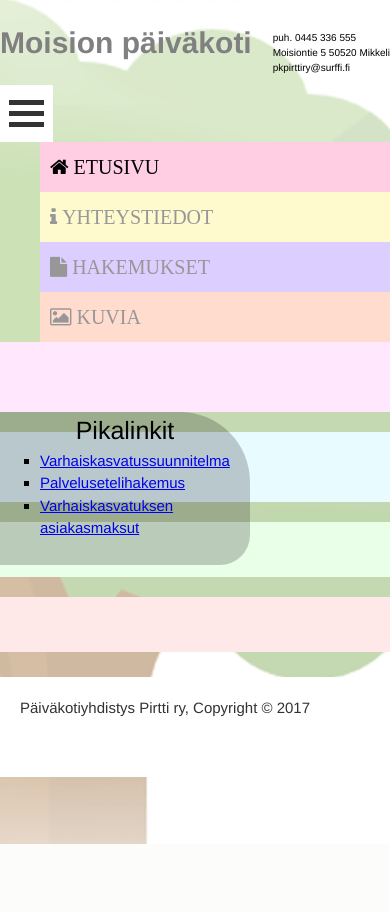
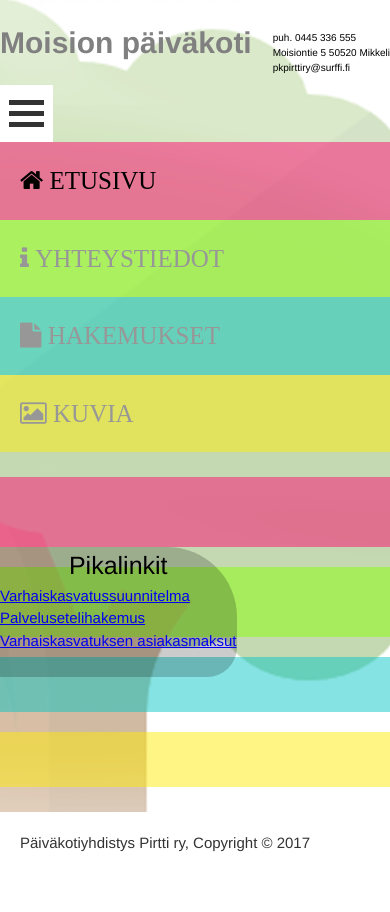
Before and after one commit to datamonnit/pirtti, a PHP site: page /moisionpaivakoti/moisionpaivakoti.html in a window 390 px wide; the page is wider, and only the part inside the window is pictured. Before the commit the page ends 844 px from the top of that part, so only its background shows below. Run offline with PHP 8.4, Linux system fonts and the light colour scheme; some libraries are stand-ins or nearby versions.

Commit message:
Valikon painikkeiden ja etusivun containereiden värejen vaihto

```diff
--- a/assets/css/style.css
+++ b/assets/css/style.css
@@ -37,7 +37,7 @@ body{
   height: auto;
   overflow:hidden;
   color: black;
-  background-color: #ffe8fe;
+  background-color:  rgba(255, 0, 109, 0.48);
   padding: 20px;
 
 
@@ -79,7 +79,7 @@ body{
   height: auto;
   overflow:hidden;
   color: black;
-  background-color: #e8fbff;
+  background-color: rgba(133, 255, 0, 0.48);
   padding: 20px;
   display: block;
 }
@@ -90,7 +90,7 @@ body{
   height: auto;
   overflow:hidden;
   color: black;
-  background-color: #e9ffe8;
+  background-color: rgba(0, 196, 196, 0.48);
   padding: 20px;
 
 
@@ -102,7 +102,7 @@ body{
   height: auto;
   overflow:hidden;
   color: black;
-  background-color: #ffe8e8;
+  background-color: rgba(255, 235, 0, 0.48);
   padding: 20px;
 
 
@@ -288,7 +288,7 @@ h3 {
 
 ul{
   margin:0;
-  padding: 1;
+  padding: 0;
 }
 
 .container h1 {
@@ -338,7 +338,7 @@ header nav{
 nav ul li {display: inline-block; }
 
 li.tab1{
-  background-color: #ffcee3;
+  background-color:  rgba(255, 0, 109, 0.48);
   padding: 20px;
   -ms-transform: rotate(-8deg); /* IE 9 */
   -webkit-transform: rotate(-8deg); /* Chrome, Safari, Opera */
@@ -363,7 +363,7 @@ li.tab3{
 } */
 
 li.tab4{
-  background-color:#ceffcc;
+  background-color: rgba(133, 255, 0, 0.48);
   padding: 20px;
   -ms-transform: rotate(7deg); /* IE 9 */
   -webkit-transform: rotate(7deg); /* Chrome, Safari, Opera */
@@ -371,7 +371,7 @@ li.tab4{
 }
 
 li.tab5{
-  background-color: #dcceff;
+  background-color: rgba(0, 196, 196, 0.48);
   padding: 20px;
   -ms-transform: rotate(-8deg); /* IE 9 */
   -webkit-transform: rotate(-8deg); /* Chrome, Safari, Opera */
@@ -379,7 +379,7 @@ li.tab5{
 }
 
 li.tab6{
-  background-color: #ffdcce;
+  background-color: rgba(255, 235, 0, 0.48);
   padding: 20px;
   -ms-transform: rotate(5deg); /* IE 9 */
   -webkit-transform: rotate(5deg); /* Chrome, Safari, Opera */
@@ -592,12 +592,11 @@ display: none;
   }
 
   li.tab1{
-    float: left;
-    background-color: #ffcee3;
-    padding: 10px;
+
+    background-color: rgba(255, 0, 109, 0.48);
     width: 95vw;
     text-align: left;
-    font-size: 20px;
+    font-size: 25px;
     -ms-transform: rotate(0deg); /* IE 9 */
     -webkit-transform: rotate(0deg); /* Chrome, Safari, Opera */
     transform: rotate(0deg);
@@ -629,36 +628,30 @@ display: none;
     }
 
   li.tab4{
-    background-color: #fff9ce;
-    padding: 10px;
-    float: left;
+    background-color: rgba(133, 255, 0, 0.48);
     width: 95vw;
     text-align: left;
-    font-size: 20px;
+    font-size: 25px;
     -ms-transform: rotate(0deg); /* IE 9 */
     -webkit-transform: rotate(0deg); /* Chrome, Safari, Opera */
     transform: rotate(0deg);
     }
 
   li.tab5{
-    background-color: #dcceff;
-    padding: 10px;
-    float: left;
+    background-color: rgba(0, 196, 196, 0.48);
     width: 95vw;
     text-align: left;
-    font-size: 20px;
+    font-size: 25px;
     -ms-transform: rotate(0deg); /* IE 9 */
     -webkit-transform: rotate(0deg); /* Chrome, Safari, Opera */
     transform: rotate(0deg);
     }
 
   li.tab6{
-    background-color: #ffdcce;
-    padding: 10px;
-    float: left;
+    background-color: rgba(255, 235, 0, 0.48);
     width: 95vw;
     text-align: left;
-    font-size: 20px;
+    font-size: 25px;
     -ms-transform: rotate(0deg); /* IE 9 */
     -webkit-transform: rotate(0deg); /* Chrome, Safari, Opera */
     transform: rotate(0deg);
@@ -672,7 +665,7 @@ display: none;
      width:91vw;
      overflow:hidden;
      color: black;
-     background-color: #ffe8fe;
+     background-color:  rgba(255, 0, 109, 0.48);
      font-size: 15px;
   display: block;
 
@@ -680,7 +673,7 @@ display: none;
    }
 
    .container3{
-      background-color: #e8fbff;
+      background-color: rgba(133, 255, 0, 0.48);
       width:91vw;
       overflow: hidden;
       color: black;
@@ -692,7 +685,7 @@ display: none;
       width:91vw;
       overflow:hidden;
       color: black;
-      background-color: #e9ffe8;
+      background-color: rgba(0, 196, 196, 0.48);
       padding: 20px;
 
 
@@ -702,7 +695,7 @@ display: none;
       width:91vw;
       overflow:hidden;
       color: black;
-      background-color: #ffe8e8;
+      background-color: rgba(255, 235, 0, 0.48);
       padding: 20px;
 
 
```
